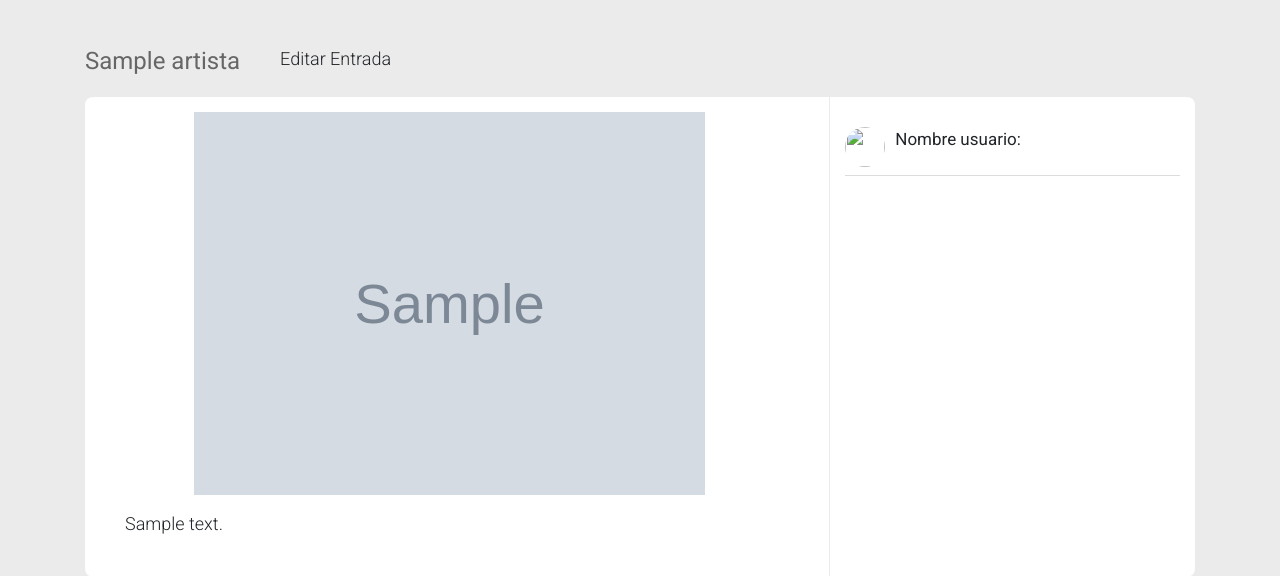
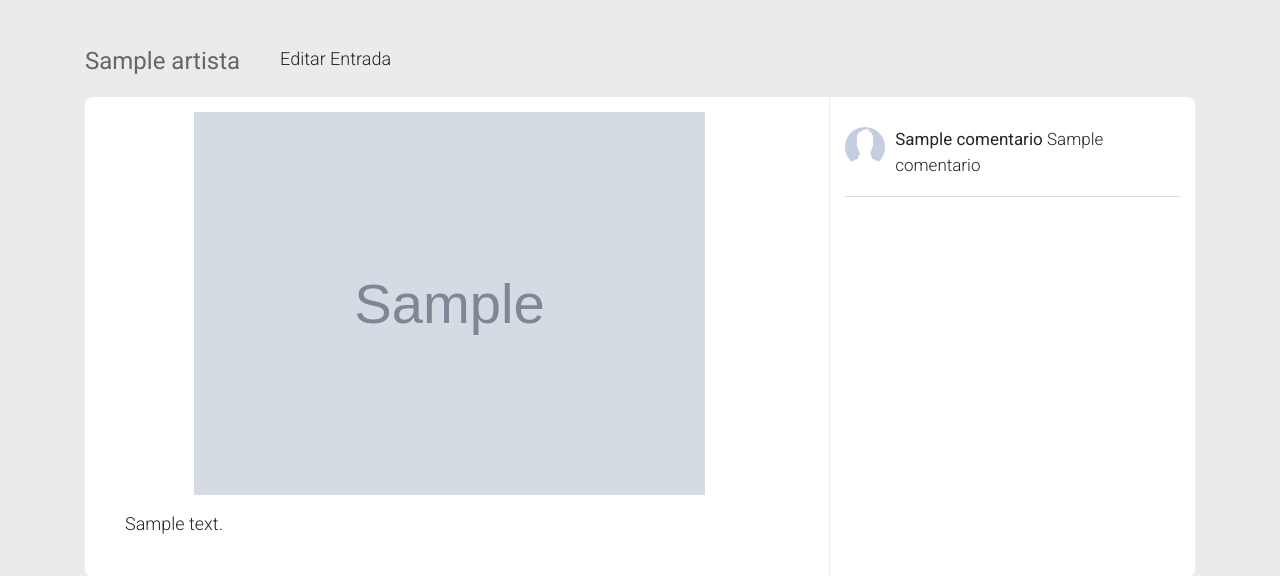
Before and after one commit to TomasCarzolio/Proyecto, a Node project: template proyectoKonfet/views/product.ejs in a window 1280 px wide. Shown: the part 124-700 px from the top of the page. Run offline with Node 20 templates, Linux system fonts and the light colour scheme; the template is opened without the code that fills it: most values are stand-ins (such as "Sample title", 1, 10 or a date in 2020); grey boxes marked "Sample" are stand-in pictures; some libraries are stand-ins or nearby versions.

Commit message:
modificamos el comentario y el usuario de product.ejs

```diff
--- a/proyectoKonfet/views/product.ejs
+++ b/proyectoKonfet/views/product.ejs
@@ -24,12 +24,12 @@
 				<div class="col-12 col-lg-4">
 					<section class="comments">
 						<article>
-							<img src="<%= user.fotoDePerfil %>" alt="">
+							<img src="/images/anonimo.jpg" alt="">
 							<div class="data">
 								<p class="user">
-									<strong> <a href="/users/profile"> Nombre usuario: <%= comentarios.nombreUsuario %> </a>
+									<strong> <a href="/users/profile"> <%= comentarios[0].nombreUsuario %> </a>
 									</strong>
-									<%= comentarios.comentario %>
+									<%= comentarios[0].comentario %>
 								</p>
 							</div>
 						</article>
```
Also changed, not shown: proyectoKonfet/public/images/anonimo.jpg (added).
